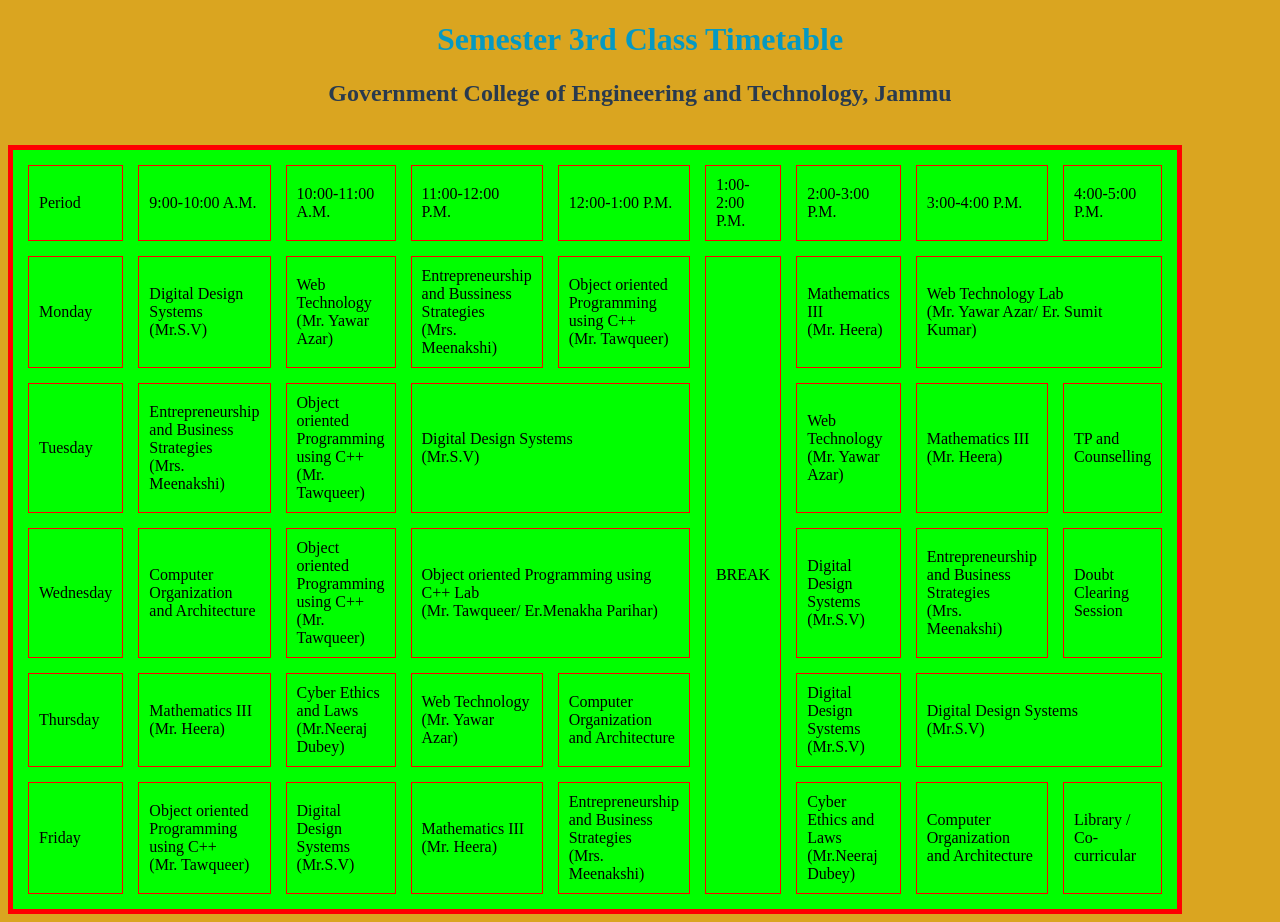
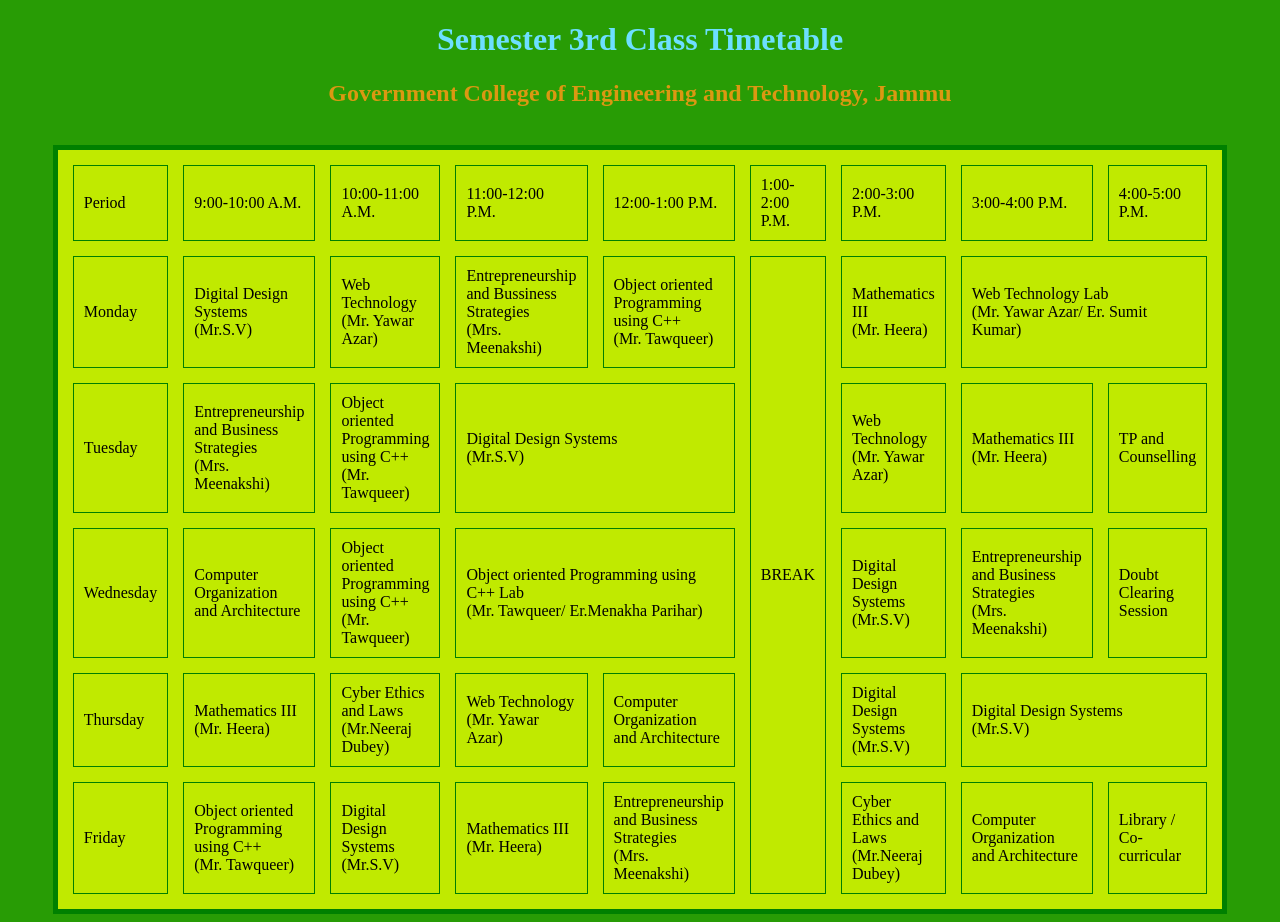
Before and after one commit to Dev-our-07/Devjeet_New_Repo, a plain HTML site: page Web Tech Lab (08-09-25)/timetable.html in a window 1280 px wide. Drawn offline with Linux system fonts and the light colour scheme.

Commit message:
Add files via upload

```diff
--- a/Web Tech Lab (08-09-25)/timetable.html
+++ b/Web Tech Lab (08-09-25)/timetable.html
@@ -5,12 +5,12 @@
     <meta name="viewport" content="width=device-width, initial-scale=1.0">
     <title>Document</title>
 </head>
-<body style="background-color: goldenrod;">
+<body style="background-color: rgb(40, 156, 5);">
 
-<span style="color: #0599c2;" Align="center"><h1>Semester 3rd Class Timetable</h1></span>
-<span style="color: #293a4e;" Align="center"><h2>Government College of Engineering and Technology, Jammu</h2></span>
+<span style="color: #6ddfff;" Align="center" ><h1>Semester 3rd Class Timetable</h1></span>
+<span style="color: #db9812;" Align="center"><h2>Government College of Engineering and Technology, Jammu</h2></span>
 <br>
-<table Border=5 Bordercolor= "red" Bgcolor= "lime" Width= "30%" Align= "justify" Cellpadding= "10" Cellspacing= "15">
+<table Align= "Center" Border=5 Bordercolor= "green" Bgcolor= "cream" Width= "30%" Align= "justify" Cellpadding= "10" Cellspacing= "15">
     <tr>
         <td>Period</td>
         <td> 9:00-10:00 A.M. </td>
```
